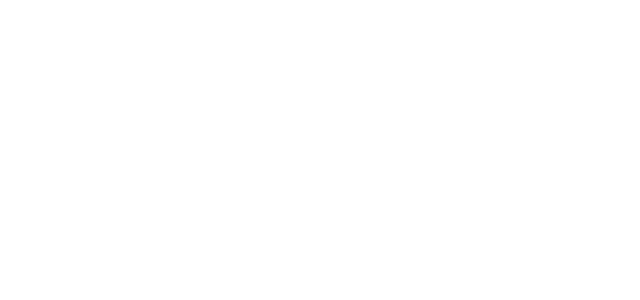
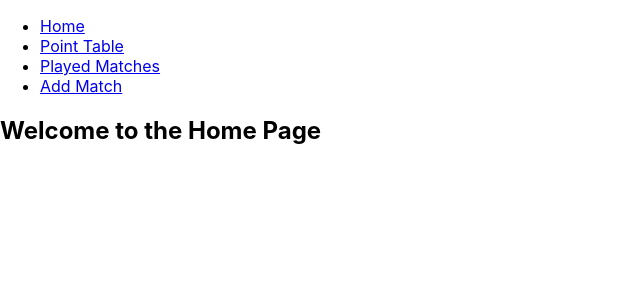
Before and after one commit to Gayan21/premier_league_Manager, a React (Create React App) app: page / in a window 1280 px wide. Shown: the top 300 px of the page, without its empty margins (0-640 px from the left). Built offline with nearby package versions, Linux system fonts and the light colour scheme.

Commit message:
added navigation bar

```diff
--- a/src/App.js
+++ b/src/App.js
@@ -1,25 +1,56 @@
-import logo from './logo.svg';
-import './App.css';
+import React from 'react';
+import { BrowserRouter as Router, NavLink, Route, Switch } from 'react-router-dom';
 
-function App() {
+// Home component
+const Home = () => <h2>Welcome to the Home Page</h2>;
+
+// Point Table component
+const PointTable = () => <h2>Check out the Point Table</h2>;
+
+// Played Matches component
+const PlayedMatches = () => <h2>View Played Matches</h2>;
+
+// Add Match component
+const AddMatch = () => <h2>Add a New Match</h2>;
+
+// NavigationBar component
+const NavigationBar = () => {
   return (
-    <div className="App">
-      {/* <header className="App-header">
-        <img src={logo} className="App-logo" alt="logo" />
-        <p>
-          Edit <code>src/App.js</code> and save to reload.
-        </p>
-        <a
-          className="App-link"
-          href="https://reactjs.org"
-          target="_blank"
-          rel="noopener noreferrer"
-        >
-          Learn React
-        </a>
-      </header> */}
+    <Router>
+      <nav>
+        <ul>
+          <li>
+            <NavLink exact to="/">Home</NavLink>
+          </li>
+          <li>
+            <NavLink to="/point-table">Point Table</NavLink>
+          </li>
+          <li>
+            <NavLink to="/played-matches">Played Matches</NavLink>
+          </li>
+          <li>
+            <NavLink to="/add-match">Add Match</NavLink>
+          </li>
+        </ul>
+      </nav>
+
+      <Switch>
+        <Route exact path="/" component={Home} />
+        <Route path="/point-table" component={PointTable} />
+        <Route path="/played-matches" component={PlayedMatches} />
+        <Route path="/add-match" component={AddMatch} />
+      </Switch>
+    </Router>
+  );
+};
+
+// App component
+const App = () => {
+  return (
+    <div>
+      <NavigationBar />
     </div>
   );
-}
+};
 
 export default App;
```
